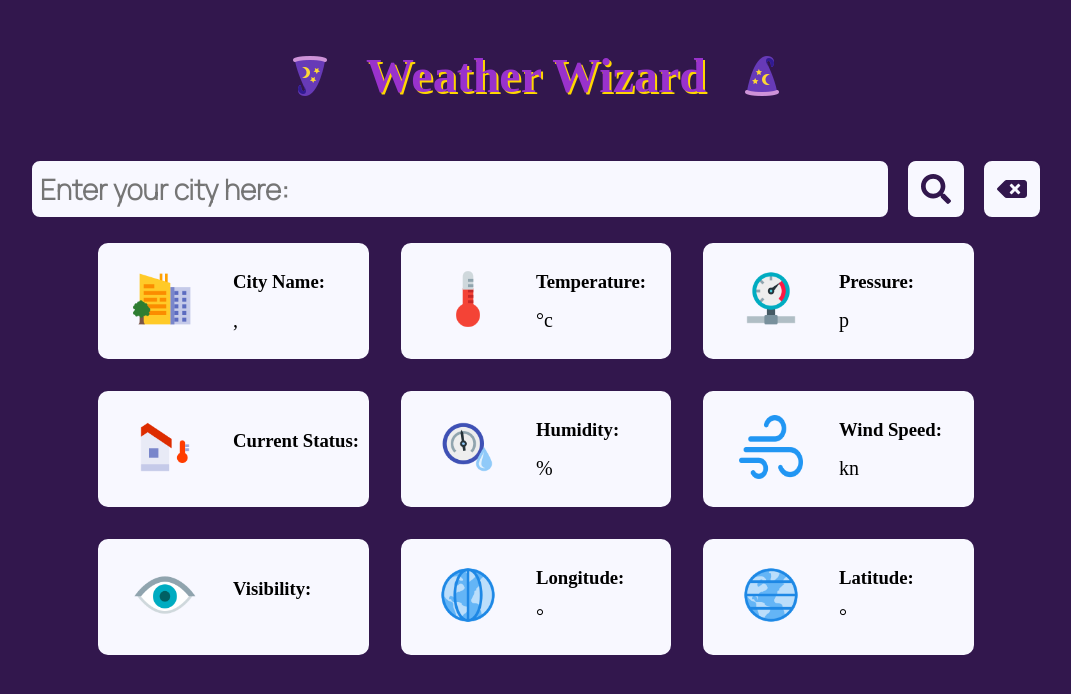
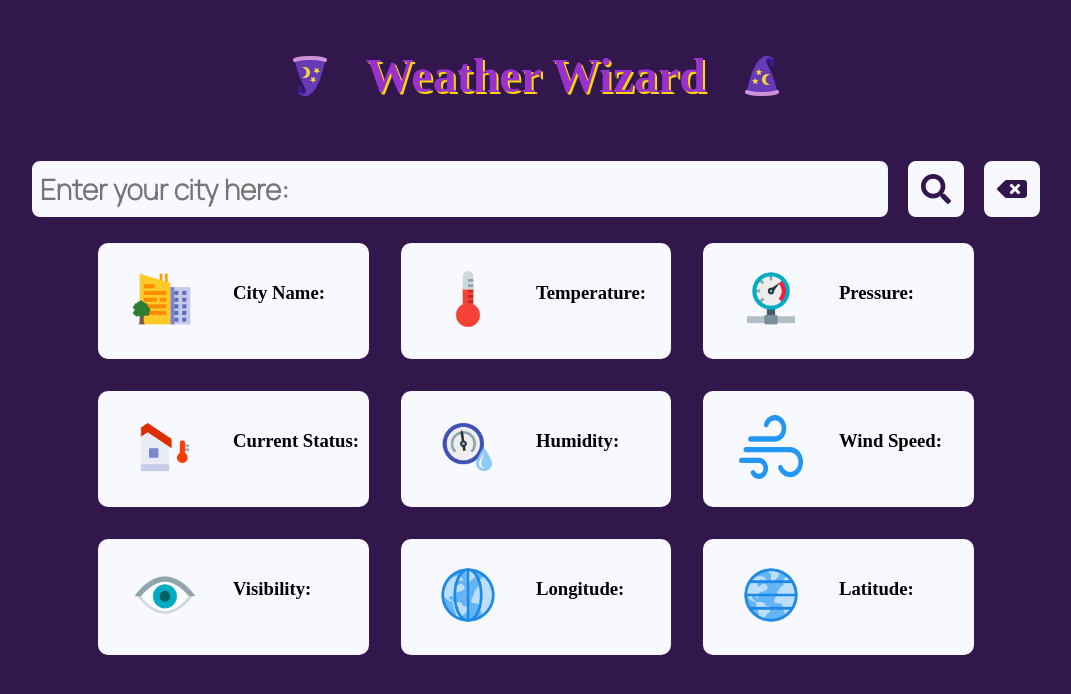
Before and after one commit to qarq90/weather-wizard, a React (Create React App) app: page / in a window 1280 px wide. Shown: the top 694 px of the page, without its empty margins (104-1175 px from the left). Built offline with nearby package versions, Linux system fonts and the light colour scheme; a web font is replaced by a local one.

Commit message:
fri duper

```diff
--- a/src/components/Wizard.js
+++ b/src/components/Wizard.js
@@ -1,18 +1,23 @@
 import React, { useEffect, useState } from "react";
 import styled from "styled-components";
+import axios from "axios";
+import { motion } from "framer-motion";
+import { scaleUp, click } from "./animations";
 import { FaSearch, FaBackspace } from "react-icons/fa";
-import axios from "axios";
 import { key } from "../apiKey";
+import "../styles/styles.css";
+import eye from "../icons/eye.png";
 import city from "../icons/city.png";
+import wind from "../icons/wind.png";
 import humidity from "../icons/humidity.png";
+import pressure from "../icons/pressure.png";
+import latitude from "../icons/latitude.png";
 import longitude from "../icons/longitude.png";
-import latitude from "../icons/latitude.png";
-import pressure from "../icons/pressure.png";
-import wind from "../icons/wind.png";
 import temperature from "../icons/temperature.png";
-import eye from "../icons/eye.png";
 import temperature_outside from "../icons/temperature_outside.png";
 const Wizard = () => {
+  let inputText = document.getElementById("input-box");
+  const [show, setShow] = useState(false);
   const [name, setName] = useState("");
   const [data, setData] = useState([
     {
@@ -36,6 +41,11 @@ const Wizard = () => {
         .get(apiURL)
         .then((res) => {
           console.log(res.data);
+          if (inputText.value === "") {
+            setShow(false);
+          } else {
+            setShow(true);
+          }
           setData({
             ...data,
             pressure: res.data.main.pressure,
@@ -51,11 +61,18 @@ const Wizard = () => {
           });
         })
         .catch((err) => console.log(err));
+    } else {
+      alert("Enter a Valid City or Country name...");
     }
   };
   const clearHandler = () => {
     let clearInput = document.getElementById("input-box");
-    clearInput.value = "";
+    if (clearInput.value === "") {
+      alert("Input Field is already Empty...");
+    } else {
+      clearInput.value = "";
+      setShow(false);
+    }
   };
   return (
     <StyledBody>
@@ -66,7 +83,7 @@ const Wizard = () => {
           id="input-box"
           placeholder="Enter your city here:"
         ></StyledInput>
-        <InputButtons onClick={fetchHandler}>
+        <InputButtons variants={click} whileTap="show" onClick={fetchHandler}>
           <FaSearch
             size={30}
             style={{
@@ -74,9 +91,8 @@ const Wizard = () => {
             }}
           />
         </InputButtons>
-        <InputButtons>
+        <InputButtons onClick={clearHandler} variants={click} whileTap="show">
           <FaBackspace
-            onClick={clearHandler}
             size={30}
             style={{
               backgroundColor: "transparent",
@@ -85,89 +101,105 @@ const Wizard = () => {
         </InputButtons>
       </StyledUpperBody>
       <StyledLowerBody>
-        <Cards>
-          <Card className="city-name">
+        <Cards variants={scaleUp} initial="initial" animate="show">
+          <Card variants={scaleUp} className="city-name">
             <div>
               <img src={city} alt="weather-icons" />
             </div>
             <div>
               <h3>City Name: </h3>
-              <p>
+              <p className={`${show ? "text-show" : "text-hide"}`}>
                 {data.name} , {data.country}
               </p>
             </div>
           </Card>
-          <Card className="city-temp">
+          <Card variants={scaleUp} className="city-temp">
             <div>
               <img src={temperature} alt="weather-icons" />
             </div>
             <div>
               <h3>Temperature: </h3>
-              <p>{data.celcius}°c</p>
+              <p className={`${show ? "text-show" : "text-hide"}`}>
+                {data.celcius}°c
+              </p>
             </div>
           </Card>
-          <Card className="city-pressure">
+          <Card variants={scaleUp} className="city-pressure">
             <div>
               <img src={pressure} alt="weather-icons" />
             </div>
             <div>
               <h3>Pressure: </h3>
-              <p>{data.pressure} p</p>
+              <p className={`${show ? "text-show" : "text-hide"}`}>
+                {data.pressure} p
+              </p>
             </div>
           </Card>
-          <Card className="city-des">
+          <Card variants={scaleUp} className="city-des">
             <div>
               <img src={temperature_outside} alt="weather-icons" />
             </div>
             <div>
               <h3>Current Status: </h3>
-              <p>{data.des}</p>
+              <p className={`${show ? "text-show" : "text-hide"}`}>
+                {data.des}
+              </p>
             </div>
           </Card>
-          <Card className="city-humidity">
+          <Card variants={scaleUp} className="city-humidity">
             <div>
               <img src={humidity} alt="weather-icons" />
             </div>
             <div>
               <h3>Humidity: </h3>
-              <p>{data.humidity}%</p>
+              <p className={`${show ? "text-show" : "text-hide"}`}>
+                {data.humidity}%
+              </p>
             </div>
           </Card>
-          <Card className="city-wind">
+          <Card variants={scaleUp} className="city-wind">
             <div>
               <img src={wind} alt="weather-icons" />
             </div>
             <div>
               <h3>Wind Speed: </h3>
-              <p>{data.wind}kn</p>
+              <p className={`${show ? "text-show" : "text-hide"}`}>
+                {data.wind}kn
+              </p>
             </div>
           </Card>
 
-          <Card className="city-visibility">
+          <Card variants={scaleUp} className="city-visibility">
             <div>
               <img src={eye} alt="weather-icons" />
             </div>
             <div>
               <h3>Visibility: </h3>
-              <p>{data.visibility}</p>
+              <p className={`${show ? "text-show" : "text-hide"}`}>
+                {data.visibility}
+              </p>
             </div>
           </Card>
-          <Card className="city-lon">
+          <Card variants={scaleUp} className="city-lon">
             <div>
               <img src={longitude} alt="weather-icons" />
             </div>
             <div>
               <h3>Longitude: </h3>
-              <p>{data.coLon}°</p>
+              <p className={`${show ? "text-show" : "text-hide"}`}>
+                {data.coLon}°
+              </p>
             </div>
           </Card>
-          <Card className="city-lat">
+          <Card variants={scaleUp} className="city-lat">
             <div>
               <img src={latitude} alt="weather-icons" />
             </div>
             <div>
               <h3>Latitude: </h3>
-              <p>{data.coLat}°</p>
+              <p className={`${show ? "text-show" : "text-hide"}`}>
+                {data.coLat}°
+              </p>
             </div>
           </Card>
         </Cards>
@@ -189,7 +221,7 @@ const StyledLowerBody = styled.div`
   justify-content: center;
 `;
 
-const Cards = styled.div`
+const Cards = styled(motion.div)`
   margin-top: 0rem;
   width: 71vw;
   display: grid;
@@ -197,7 +229,7 @@ const Cards = styled.div`
   grid-template-columns: auto auto auto;
 `;
 
-const Card = styled.div`
+const Card = styled(motion.div)`
   display: flex;
   background-color: ghostwhite;
   align-items: center;
@@ -209,10 +241,10 @@ const Card = styled.div`
   margin: 1rem;
   h3 {
     width: 9rem;
+    margin-bottom: 1rem;
   }
   p {
-    padding-top: 1rem;
-    font-size: 1.25rem;
+    font-size: 1rem;
   }
   div {
     img {
@@ -239,7 +271,7 @@ const StyledInput = styled.input`
   margin: 0.5rem;
 `;
 
-const InputButtons = styled.div`
+const InputButtons = styled(motion.div)`
   background-color: ghostwhite;
   color: #32174d;
   display: flex;
--- /dev/null
+++ b/src/components/animations.js
@@ -0,0 +1,28 @@
+export const scaleUp = {
+  initial: {
+    scale: 0.5,
+    opacity: 0,
+  },
+  show: {
+    scale: 1,
+    opacity: 1,
+    transition: {
+      duration: 1.25,
+      staggerChildren: 0.5,
+    },
+  },
+  exit: {
+    scale: 0.5,
+    opacity: 0,
+    transition: {
+      duration: 0.75,
+    },
+  },
+};
+
+export const click = {
+  show: {
+    scale: 0.75,
+    transition: { duration: 0.25 },
+  },
+};
--- a/src/styles/styles.css
+++ b/src/styles/styles.css
@@ -3,3 +3,11 @@
     padding: 0;
     overflow-x: hidden;
 }
+
+.text-show{
+    display: contents;
+}
+
+.text-hide{
+    display: none;
+}
```
